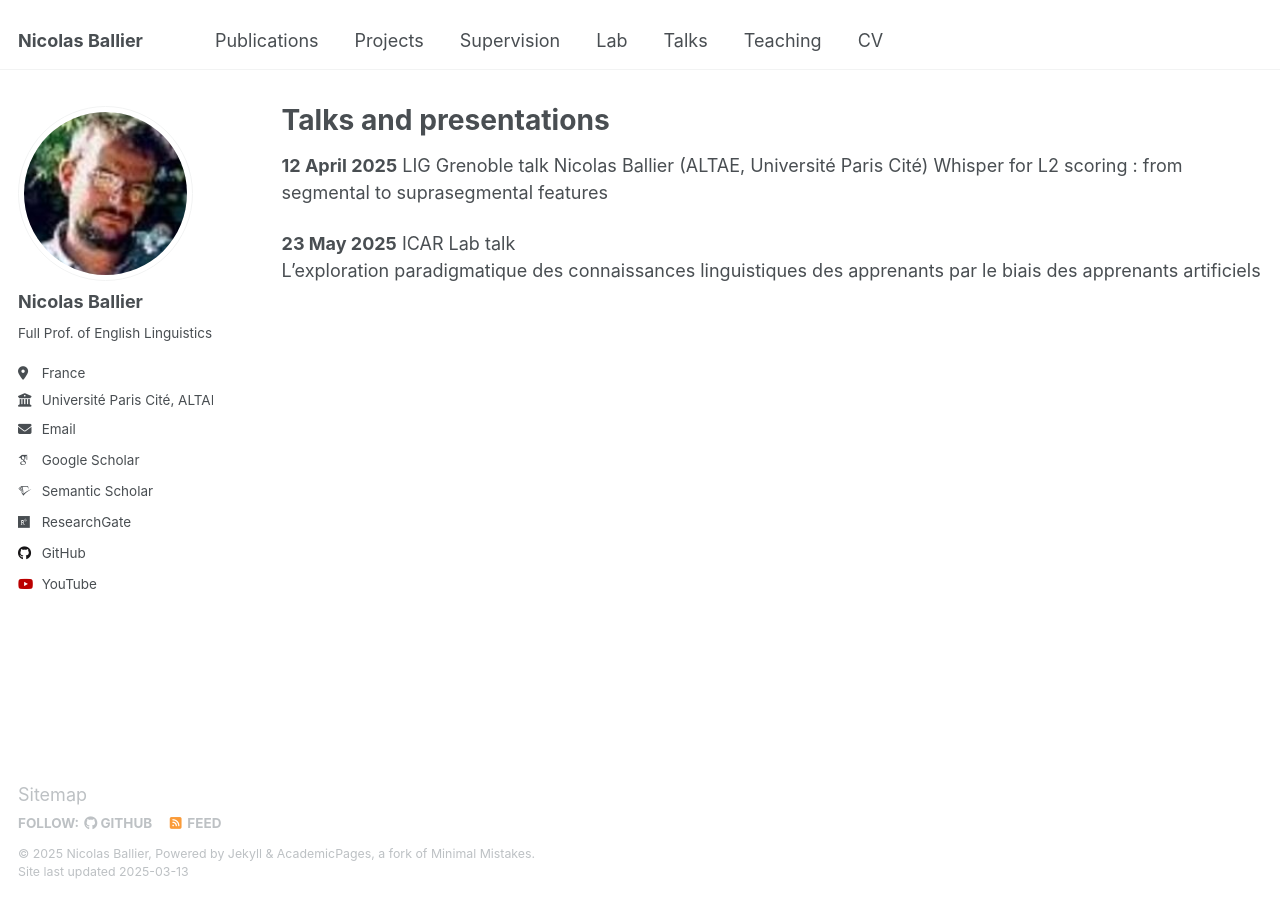
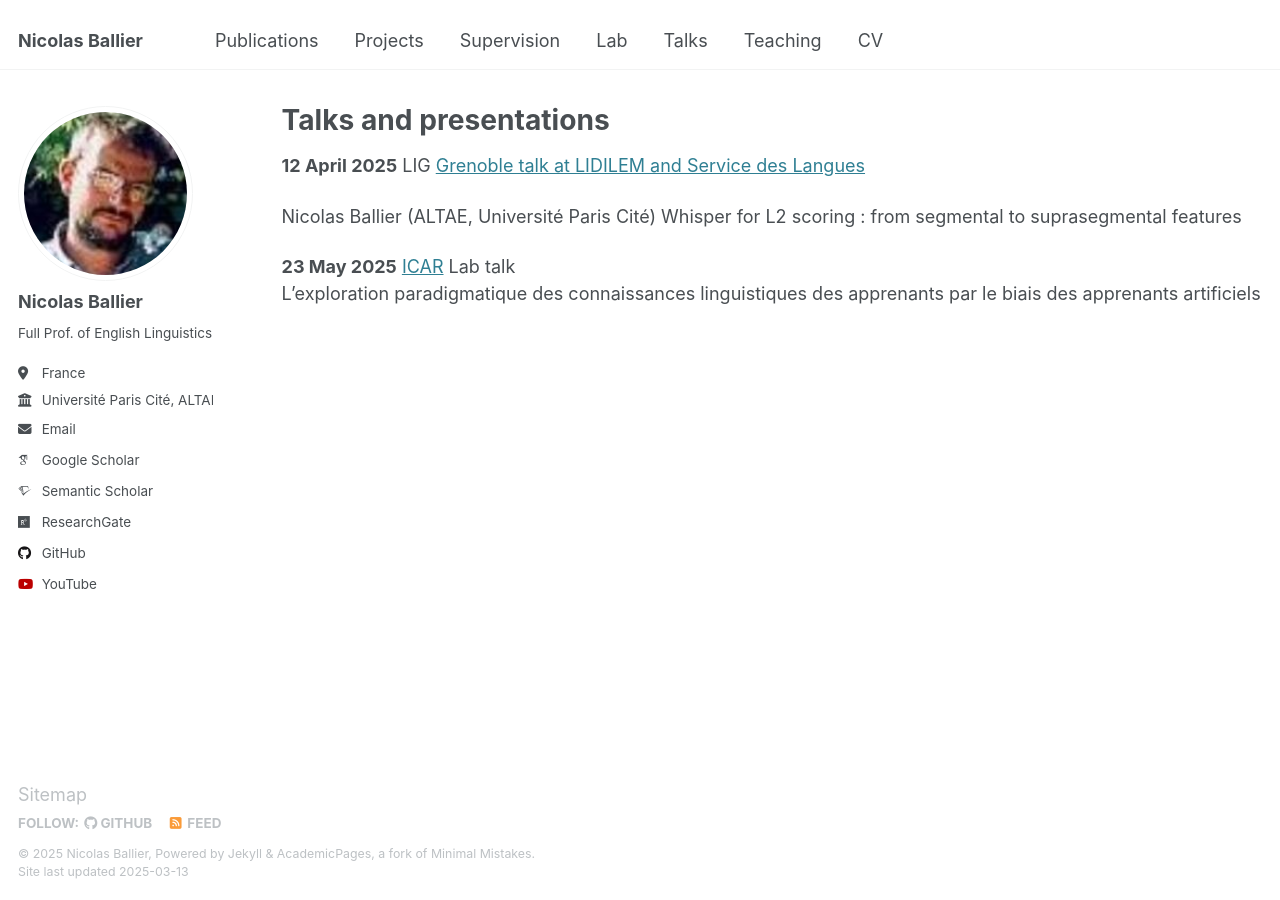
Before and after one commit to nballier/nballier.github.io, a Jekyll site: the page built from _pages/talks.md, in a window 1280 px wide. Built offline with Jekyll 4.4.1, drawn with Linux system fonts in a browser that asks for light colours; some web fonts are replaced.

Commit message:
Update talks.md

```diff
--- a/_pages/talks.md
+++ b/_pages/talks.md
@@ -7,10 +7,12 @@ author_profile: true
 
 
 
-**12 April 2025**  LIG Grenoble talk
+**12 April 2025**  LIG [Grenoble talk at LIDILEM and Service des Langues](https://lidilem.univ-grenoble-alpes.fr/actualites/automated-l2-speaking-assessment)
+
 Nicolas Ballier (ALTAE, Université Paris Cité) Whisper for L2 scoring : from segmental to suprasegmental features
 
 
-**23 May 2025** ICAR Lab talk
+
+**23 May 2025** [ICAR](https://icar.cnrs.fr/) Lab talk
 L’exploration paradigmatique des connaissances linguistiques des apprenants
 par le biais des apprenants artificiels
```
